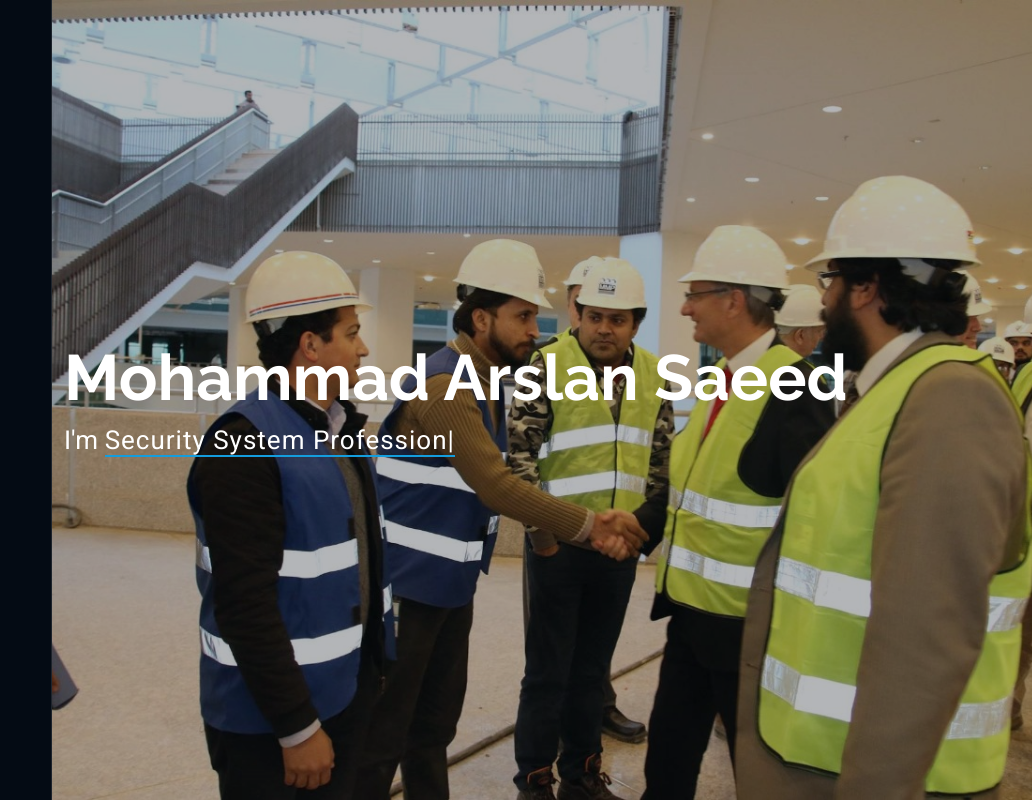
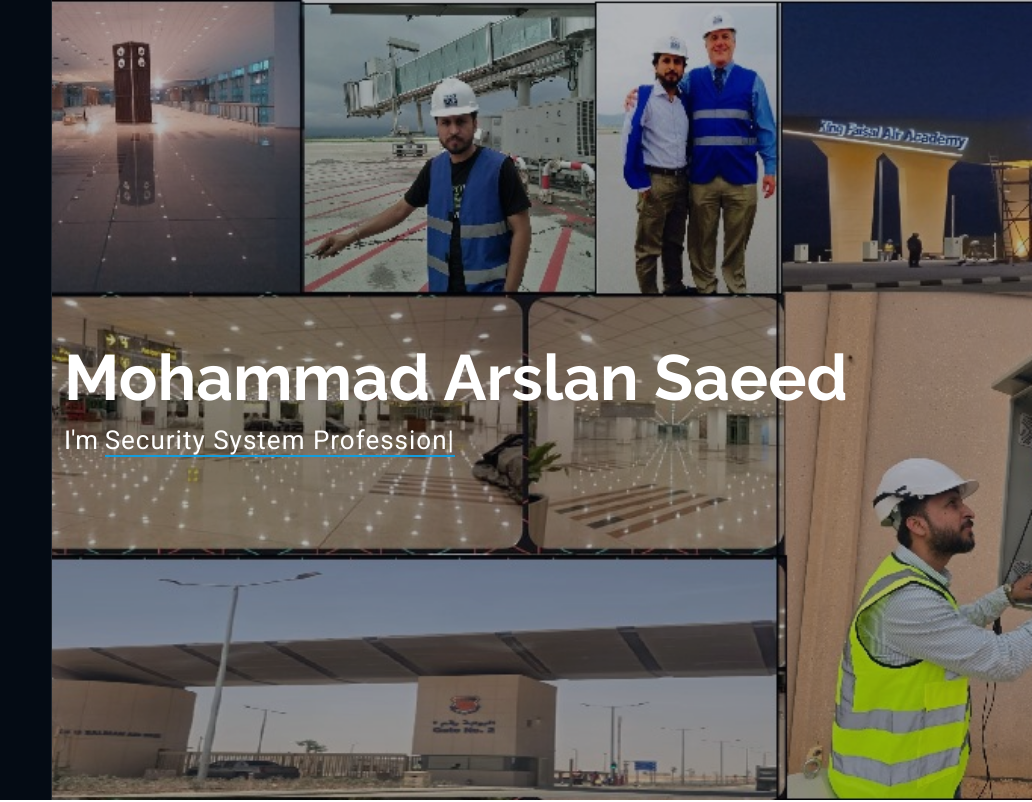
Before and after one commit to ZainulAbidin-dot/Arslan-Resume, a website: page index.html in a window 1280 px wide. Shown: the top 802 px of the page, 248-1280 px from the left. Drawn offline with Linux system fonts and the light colour scheme.

Commit message:
Add new background image for hero section

```diff
--- a/index.html
+++ b/index.html
@@ -96,7 +96,7 @@
     <!-- Hero Section -->
     <section id="hero" class="hero section dark-background">
 
-      <img src="assets/img/bpic2.jpg" alt="" data-aos="fade-in" class="">
+      <img src="assets/img/bpic3.jpg" alt="" data-aos="fade-in" class="">
 
       <div class="container" data-aos="fade-up" data-aos-delay="100">
         <h2>Mohammad Arslan Saeed</h2>
```
Also changed, not shown: assets/img/bpic3.jpg (added).
